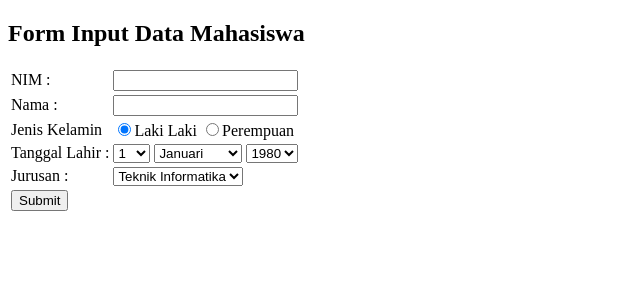
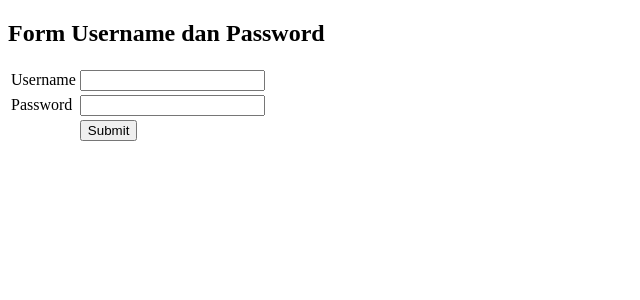
Before and after one commit to aldhisttd/2023-program2sem4sore, a PHP site: page /2155201037.php in a window 1280 px wide. Shown: the top 300 px of the page, without its empty margins (0-640 px from the left). Run offline with PHP 8.4, Linux system fonts and the light colour scheme; data that the repository does not hold is empty.

Commit message:
Geby Rezeki 2155201037.php

```diff
--- a/2155201037.php
+++ b/2155201037.php
@@ -1,59 +1,27 @@
 <!DOCTYPE html>
-<html>
+<html lang="en">
+<head>
+    <meta charset="UTF-8">
+    <meta http-equiv="X-UA-Compatible" content="IE=edge">
+    <meta name="viewport" content="width=device-width, initial-scale=1.0">
+    <title>TUGAS 1</title>
 </head>
 <body>
-        <h2>Form Input Data Mahasiswa </h2>
-         <form method="post" action="simpan.php">
-         <input type="hidden" value="<?php echo $data['id'];?>" name="id_mahasiswa">
+    <h2>Form Username dan Password </h2>
+    <form>
     <table>
-                <tr><td>NIM : </td><td><input type="text" name="nim"></td></tr>
-                <tr><td>Nama :</td><td><input type="text" name="nama"></td></tr>
-                <tr><td>Jenis Kelamin</td><td>
-                        <input type="radio" name="jenis_kelamin" value="L" checked>Laki Laki
-                        <input type="radio" name="jenis_kelamin" value="P">Perempuan
-                    </td></tr>
-
-            <!--Tanggal Lahir -->
         <tr>
-              <td>Tanggal Lahir :</td>
-              <td><select name="tgl" size="1" id="tgl">
-            <?php
-             for ($i=1;$i<=31;$i++)
-             {
-               echo "<option value=".$i.">".$i."</option>";
-             }
-            ?>
-
-            </select>
-                <select name="bln" size="1" id="bln">
-            <?php
-             $bulan=array("","Januari","Februari","Maret","April","Mei","Juni","Juli","Agustus","September","Oktober","November","Desember");
-             for ($i=1;$i<=12;$i++)
-             {
-               echo "<option value=".$i.">".$bulan[$i]."</option>";
-             }
-            ?>
-            </select>
-
-            <select name="thn" size="1" id="thn">
-            <?php
-             for ($i=1980;$i<=2010;$i++)
-             {
-               echo "<option value=".$i.">".$i."</option>";
-             }
-            ?>
-              </select></td>
-                <tr><td>Jurusan :</td><td>
-                        <select name="jurusan">
-                            <option value="Teknik Informatika">Teknik Informatika</option>
-                            <option value="Teknik Industri">Teknik Industri</option>
-                            <option value="Teknik Sipil">Teknik Sipil</option>
-                        </select>
-                    </td></tr>
-
-            </td></tr>
-
-            <tr><td colspan="2"><button type="submit" value="simpan">Submit</button></td></tr>
+            <td><label for="username">Username</label></td>
+            <td><input id="username" type="text" /></td>
+        </tr>
+        <tr>
+            <td><label for="password">Password</label></td>
+            <td><input id="password" type="password" /></td>
+        </tr>
+        <tr>
+            <td></td>
+            <td><input type="submit" value="Submit" /></td>
+        </tr>
     </table>
     </form>
 </body>
```
Lines whose indentation alone changed are shown as unchanged.
